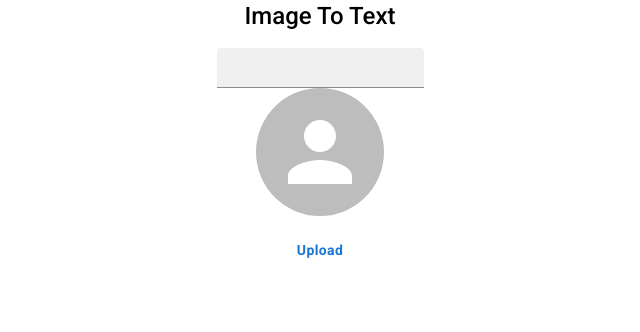
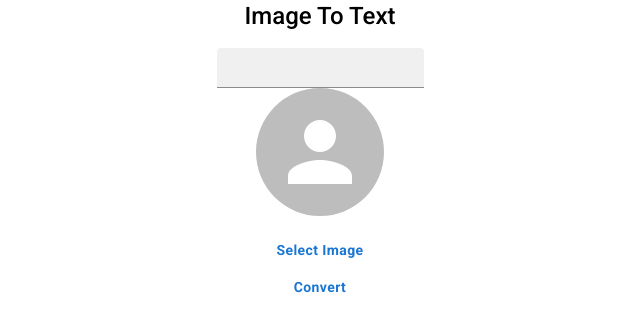
Before and after one commit to Melody-Le/book-search-app, a React (Create React App) app: page / in a window 1280 px wide. Shown: the top 332 px of the page, without its empty margins (320-960 px from the left). Built offline with nearby package versions, Linux system fonts and the light colour scheme.

Commit message:
feat: success convert image into text

```diff
--- a/package.json
+++ b/package.json
@@ -16,7 +16,7 @@
     "react-dom": "^18.2.0",
     "react-scripts": "5.0.1",
     "styled-components": "^5.3.6",
-    "tesseract.js": "^2.1.1",
+    "tesseract.js": "^3.0.3",
     "web-vitals": "^2.1.4"
   },
   "scripts": {
--- a/src/components/SearchBar/SearchBar.jsx
+++ b/src/components/SearchBar/SearchBar.jsx
@@ -2,19 +2,49 @@ import React, { useEffect, useState } from "react";
 import { Typography, Grid, Box, Button } from "@mui/material";
 import TextField from "@mui/material/TextField";
 import Avatar from "@mui/material/Avatar";
+import TextareaAutosize from "@mui/material/TextareaAutosize";
+import Tesseract from "tesseract.js";
+import { createWorker } from "tesseract.js";
 
 function SearchBar() {
   const [isLoading, setIsLoading] = useState(false);
-  const [text, setText] = useState("");
-  const [previewAvatar, setPreviewAvatar] = useState(null);
+  const [textConvert, setTextConvert] = useState("");
+  const [previewImgUrl, setPreviewImgUrl] = useState(null);
   const [file, setFile] = useState("");
+  const [progress, setProgress] = useState(0);
+
   const handleFileInput = (evnt) => {
     setFile(evnt.target.files[0]);
-    setPreviewAvatar(URL.createObjectURL(evnt.target.files[0]));
-    console.log("haha");
+    setPreviewImgUrl(URL.createObjectURL(evnt.target.files[0]));
+    // console.log(previewImgUrl);
+    //Setup Logic:
+    // setIsLoading(true);
+    // Tesseract.recognize(previewImgUrl, "eng", {
+    //   logger: (m) => console.log(previewImgUrl),
+    // }).then(({ data: { text } }) => {
+    //   console.log(text);
+    // });
+  };
+  const handleConvert = (evnt) => {
+    console.log(previewImgUrl);
+
+    setIsLoading(true);
+    Tesseract.recognize(previewImgUrl, "eng", {
+      logger: (m) => console.log(previewImgUrl),
+    }).then(({ data: { text } }) => {
+      console.log(text);
+    });
   };
   return (
     <div>
+      <Grid
+        md={4}
+        item
+        alignItems={"center"}
+        justifyContent={"center"}
+        marginX={{ xs: "auto" }}
+      >
+        {!isLoading && (
           <Typography
             variant="h5"
             sx={{
@@ -27,7 +57,9 @@ function SearchBar() {
           >
             Image To Text
           </Typography>
-      {/* {!isLoading && !text & <input></input>} */}
+        )}
+        {!isLoading && !textConvert && (
+          <Box display="flex" flexDirection={"column"} alignItems={"center"}>
             <TextField
               // onChange={handleInputChange}
               required
@@ -39,16 +71,8 @@ function SearchBar() {
               type="text"
               name="username"
             />
-      <Grid
-        md={4}
-        item
-        alignItems={"center"}
-        justifyContent={"center"}
-        marginX={{ xs: "auto" }}
-      >
-        <Box display="flex" flexDirection={"column"} alignItems={"center"}>
             <Avatar
-            src={previewAvatar}
+              src={previewImgUrl}
               sx={{
                 width: 128,
                 height: 128,
@@ -59,9 +83,10 @@ function SearchBar() {
             <Button
               sx={{ fontWeight: "bold", textTransform: "none" }}
               component="label"
-            defaultValue={previewAvatar}
+              defaultValue={previewImgUrl}
+              // onClick={handleConvert}
             >
-            Upload
+              Select Image
               <input
                 hidden
                 accept=".png, .jpeg, .jpg*"
@@ -69,7 +94,43 @@ function SearchBar() {
                 onChange={handleFileInput}
               />
             </Button>
+            <Button
+              sx={{ fontWeight: "bold", textTransform: "none" }}
+              component="label"
+              defaultValue={previewImgUrl}
+              onClick={handleConvert}
+            >
+              Convert
+            </Button>
           </Box>
+        )}
+        {isLoading && (
+          <Box>
+            <Typography
+              variant="h5"
+              sx={{
+                fontSize: "1.5rem",
+                fontWeight: 500,
+                textAlign: "center",
+                marginBottom: "1rem",
+                color: "black",
+              }}
+            >
+              is Loading {progress}
+            </Typography>
+          </Box>
+        )}
+        {!isLoading && textConvert && (
+          <Box>
+            <TextareaAutosize
+              maxRows={6}
+              minRows={6}
+              aria-label="minimum height"
+              // value={text}
+              style={{ width: 200 }}
+            />
+          </Box>
+        )}
       </Grid>
     </div>
   );
```
Also changed, not shown: src/components/SearchBar/test.jsx (added, +28 -0 lines), 1 other file (tests, documents, lock files or other folders). Lines whose indentation alone changed are shown as unchanged.
